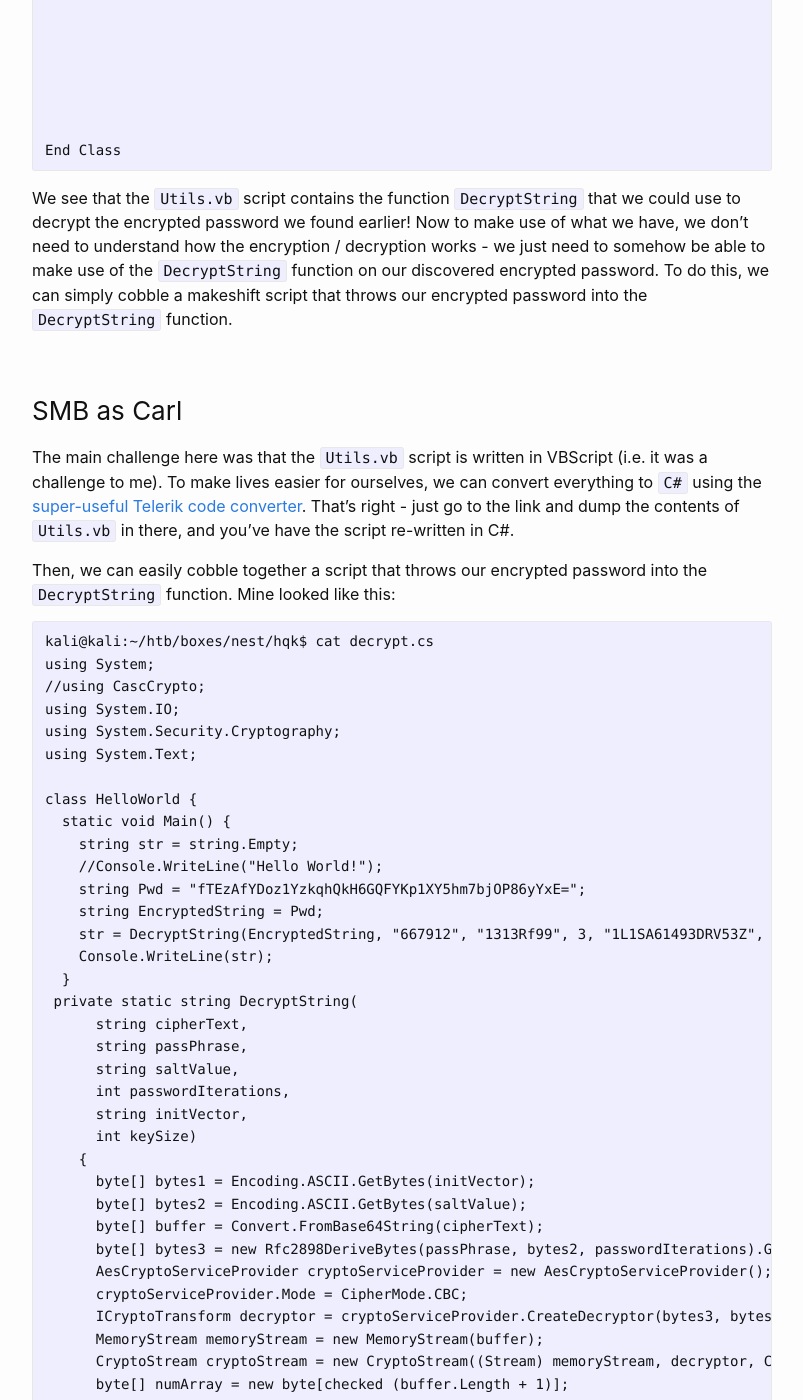
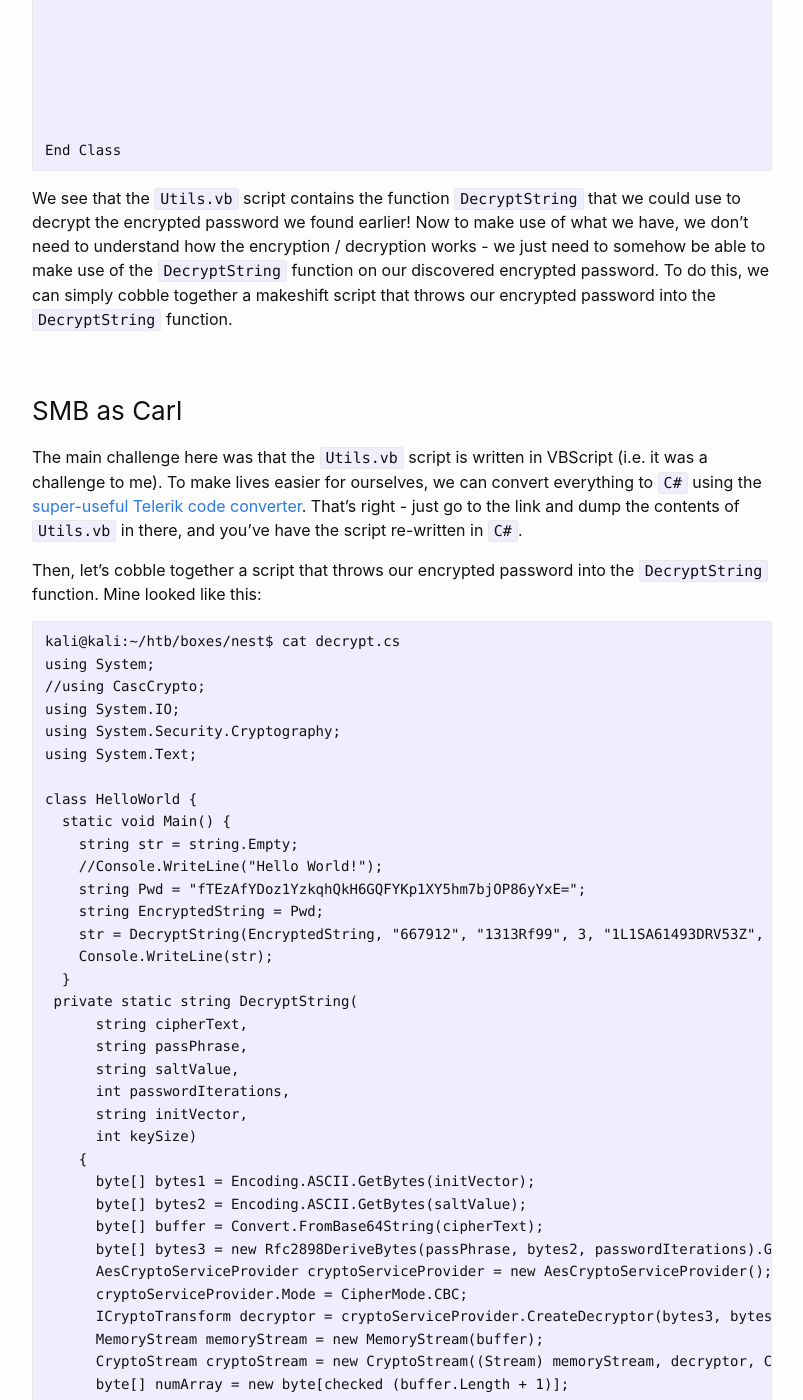
Before and after one commit to ongyuann/ongyuann.github.io, a Jekyll site: the page built from _posts/2020-06-07-htb-nest.md, in a window 1280 px wide and 1400 px high, scrolled down 11627 px. Shown: the whole window, without its empty margins (238-1041 px from the left). Built offline with Jekyll 4.4.1, drawn with Linux system fonts in a browser that asks for light colours; some of the changed text lies outside the part shown.

Commit message:
Update 2020-06-07-htb-nest.md

````diff
--- a/_posts/2020-06-07-htb-nest.md
+++ b/_posts/2020-06-07-htb-nest.md
@@ -488,16 +488,16 @@ Public Class Utils
 
 End Class
 ```
-We see that the `Utils.vb` script contains the function `DecryptString` that we could use to decrypt the encrypted password we found earlier! Now to make use of what we have, we don't need to understand how the encryption / decryption works - we just need to somehow be able to make use of the `DecryptString` function on our discovered encrypted password. To do this, we can simply cobble a makeshift script that throws our encrypted password into the `DecryptString` function.
+We see that the `Utils.vb` script contains the function `DecryptString` that we could use to decrypt the encrypted password we found earlier! Now to make use of what we have, we don't need to understand how the encryption / decryption works - we just need to somehow be able to make use of the `DecryptString` function on our discovered encrypted password. To do this, we can simply cobble together a makeshift script that throws our encrypted password into the `DecryptString` function.
 
 
 ### SMB as Carl
-The main challenge here was that the `Utils.vb` script is written in VBScript (i.e. it was a challenge to me). To make lives easier for ourselves, we can convert everything to `C#` using the [super-useful Telerik code converter](https://converter.telerik.com/). That's right - just go to the link and dump the contents of `Utils.vb` in there, and you've have the script re-written in C#.
+The main challenge here was that the `Utils.vb` script is written in VBScript (i.e. it was a challenge to me). To make lives easier for ourselves, we can convert everything to `C#` using the [super-useful Telerik code converter](https://converter.telerik.com/). That's right - just go to the link and dump the contents of `Utils.vb` in there, and you've have the script re-written in `C#`.
 
 
-Then, we can easily cobble together a script that throws our encrypted password into the `DecryptString` function. Mine looked like this:
+Then, let's cobble together a script that throws our encrypted password into the `DecryptString` function. Mine looked like this:
 ```
-kali@kali:~/htb/boxes/nest/hqk$ cat decrypt.cs
+kali@kali:~/htb/boxes/nest$ cat decrypt.cs
 using System;
 //using CascCrypto;
 using System.IO;
````
